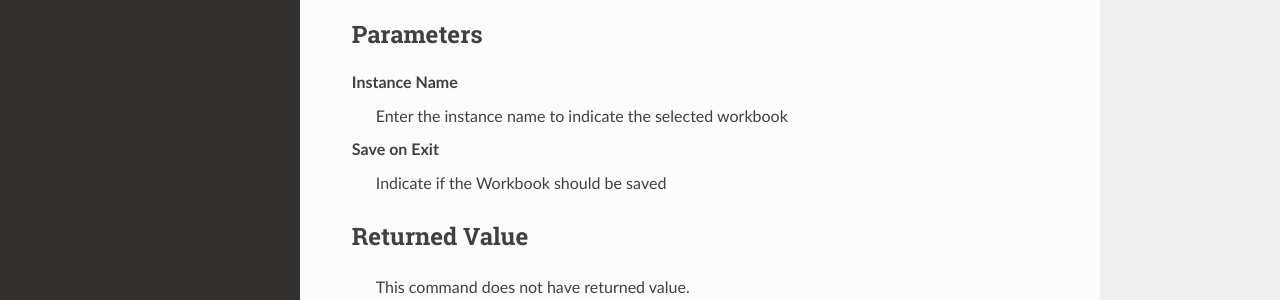
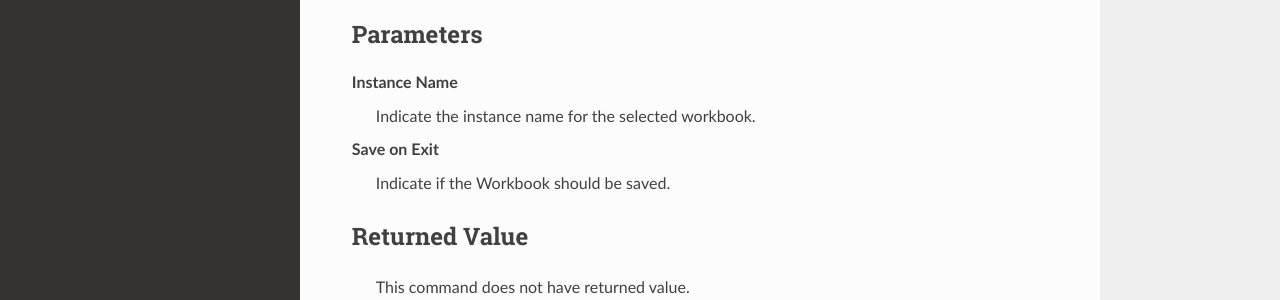
Before and after one commit to stupidmankind/BYpassDoc, a Sphinx documentation site: the page built from docs/source/commands/excelcloseworkbook.rst, in a window 1280 px wide and 900 px high. Shown: the part 374-674 px from the top of the window. Built offline with Sphinx 7.4.7 and the Read the Docs theme 2.0.0, drawn with Linux system fonts in a browser that asks for light colours.

Commit message:
Update excelcloseworkbook.rst
edit description

```diff
--- a/docs/source/commands/excelcloseworkbook.rst
+++ b/docs/source/commands/excelcloseworkbook.rst
@@ -14,10 +14,10 @@ Parameters
 ----------
 
 **Instance Name**
-	Enter the instance name to indicate the selected workbook
+	Indicate the instance name for the selected workbook.
 
 **Save on Exit**
-	Indicate if the Workbook should be saved
+	Indicate if the Workbook should be saved.
 
 
 
```
